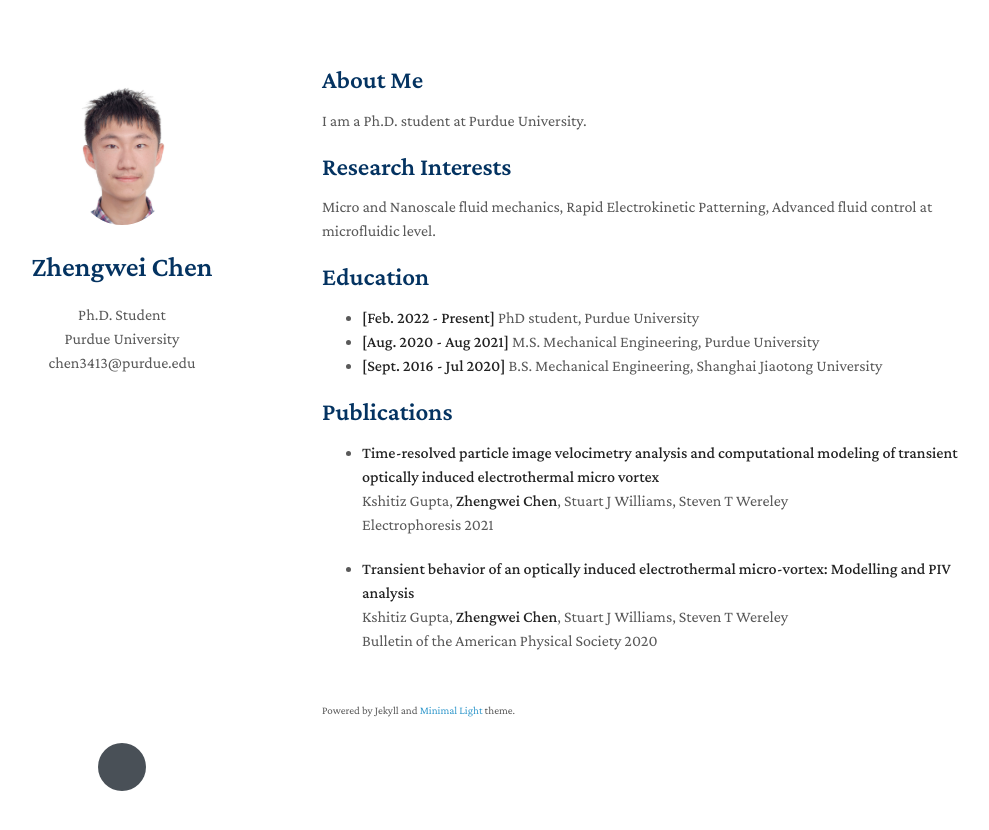
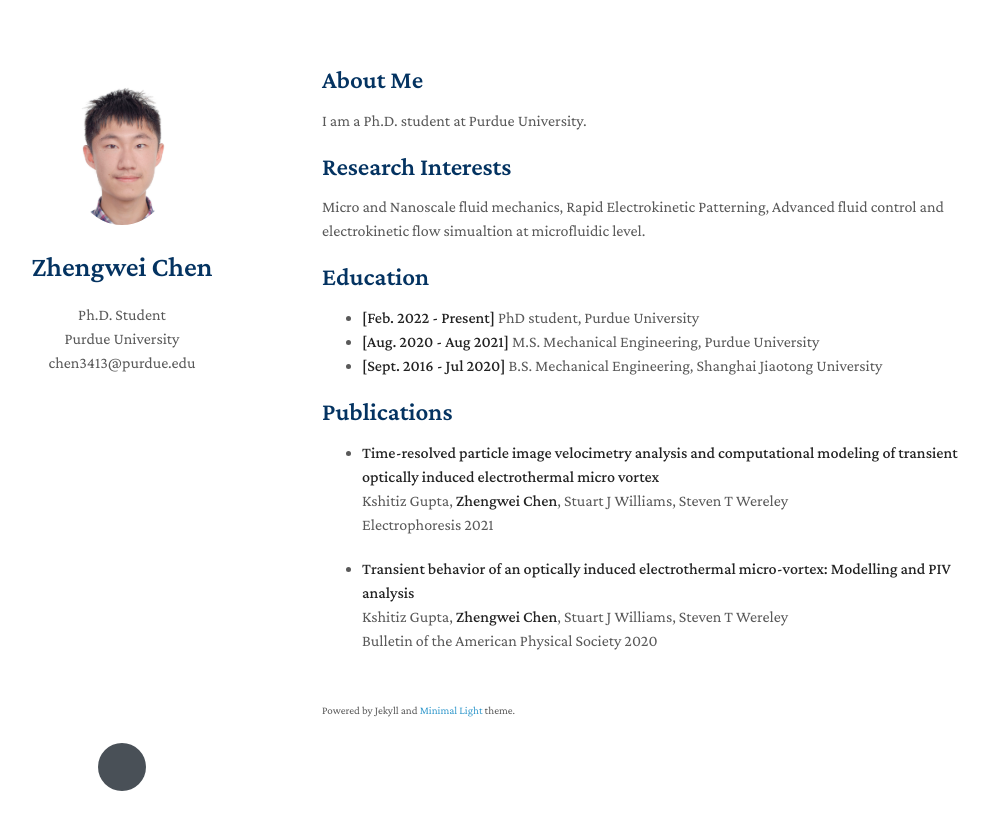
Before and after one commit to zhengweichen1998/zhengweichen, a Jekyll site: the page built from index.md, in a window 1280 px wide. Shown: the top 830 px of the page, without its empty margins (148-1137 px from the left). Built offline with Jekyll 4.4.1, drawn with Linux system fonts in a browser that asks for light colours; nearby versions of some CDN libraries; a style sheet for code colours, icons or effects is not loaded; our own code applies the rules of GitHub Pages for plain Markdown files.

Commit message:
Update index.md

```diff
--- a/index.md
+++ b/index.md
@@ -7,7 +7,7 @@ layout: homepage
 I am a Ph.D. student at Purdue University.
 
 ## Research Interests
-Micro and Nanoscale fluid mechanics, Rapid Electrokinetic Patterning, Advanced fluid control at microfluidic level.
+Micro and Nanoscale fluid mechanics, Rapid Electrokinetic Patterning, Advanced fluid control and electrokinetic flow simualtion at microfluidic level.
 
 ## Education
 
```
